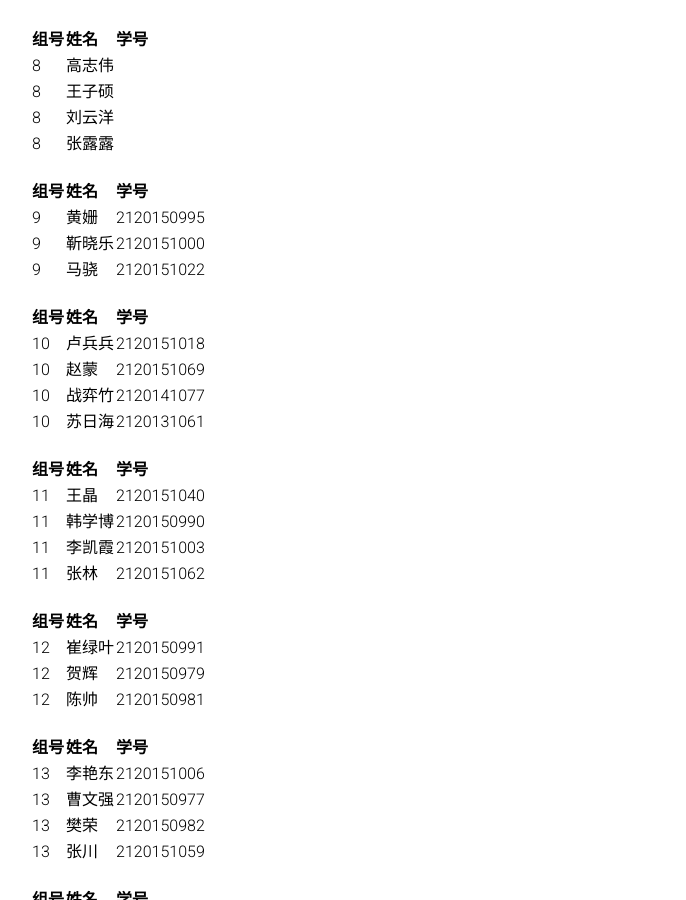
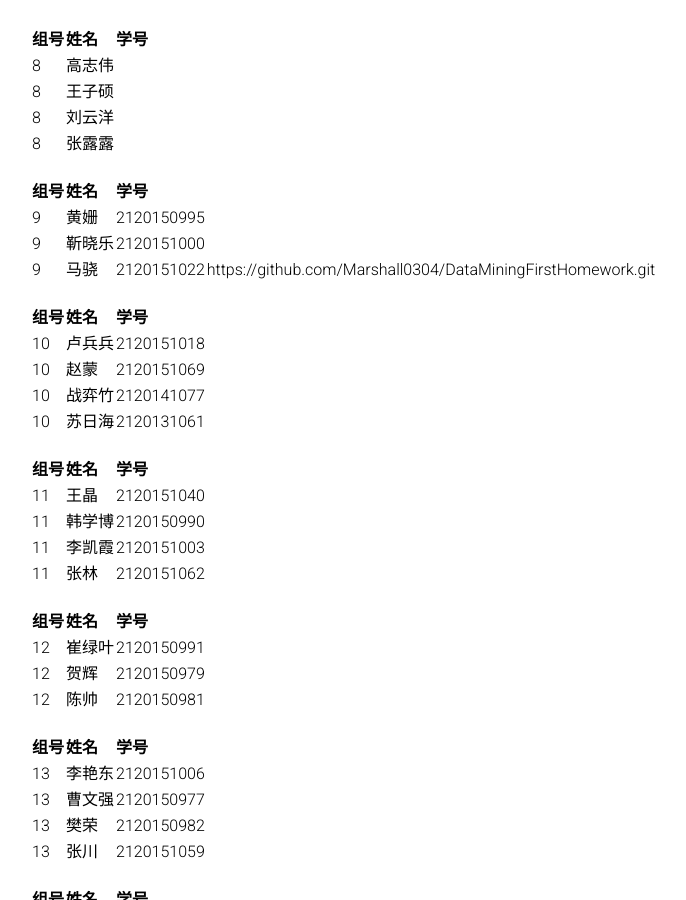
Before and after one commit to BITDM/bitdm.github.io, a Jekyll site: the page built from 2016/groups.md, in a window 1280 px wide and 900 px high, scrolled down 1283 px. Shown: the whole window, without its empty margins (210-896 px from the left). Built offline with Jekyll 4.4.1, drawn with Linux system fonts in a browser that asks for light colours; some of the changed lines change nothing that is shown.

Commit message:
马骁第一次作业
马骁第一次作业

```diff
--- a/2016/groups.md
+++ b/2016/groups.md
@@ -67,7 +67,7 @@ permalink: /2016/groups/
 |:-------------|:-------------|:-----|
 |9|黄姗|2120150995|
 |9|靳晓乐|2120151000|
-|9|马骁|2120151022|
+|9|马骁|2120151022|https://github.com/Marshall0304/DataMiningFirstHomework.git
 
 |组号|姓名|学号|
 |:-------------|:-------------|:-----|
```
